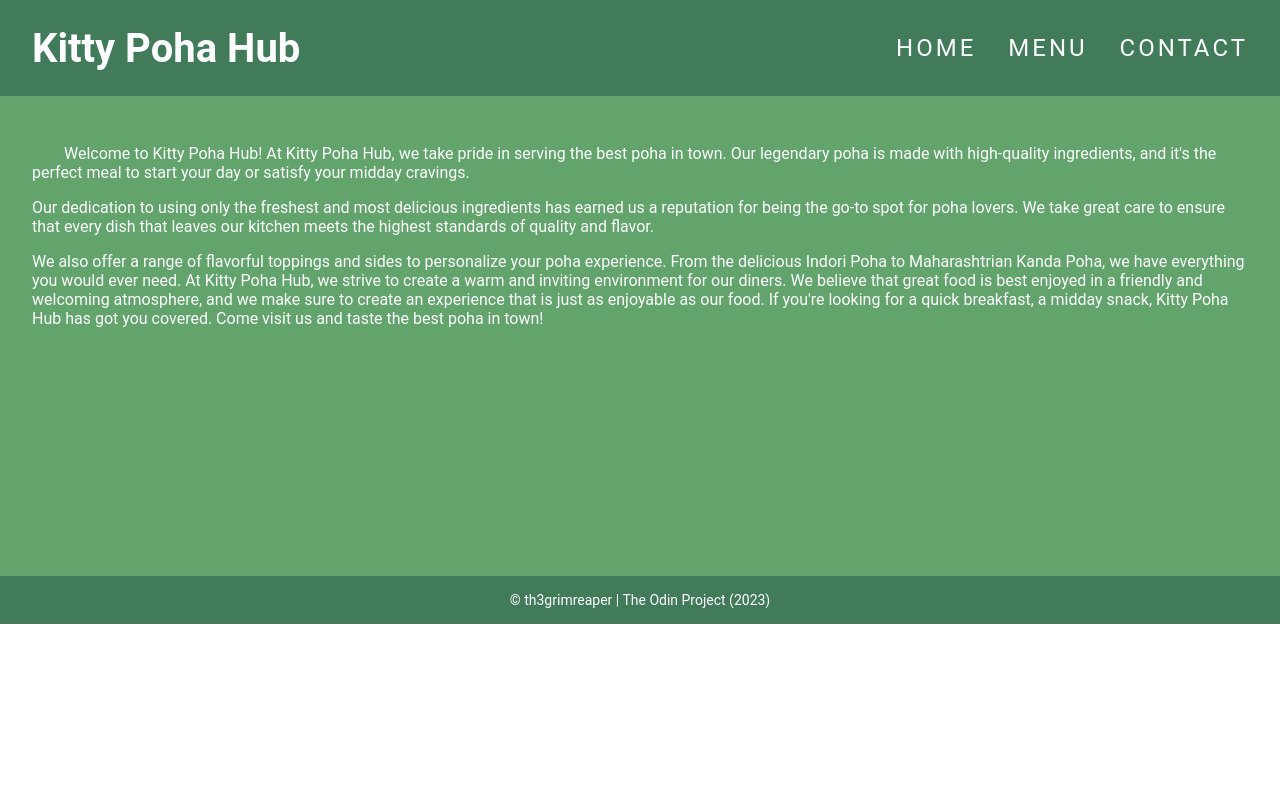
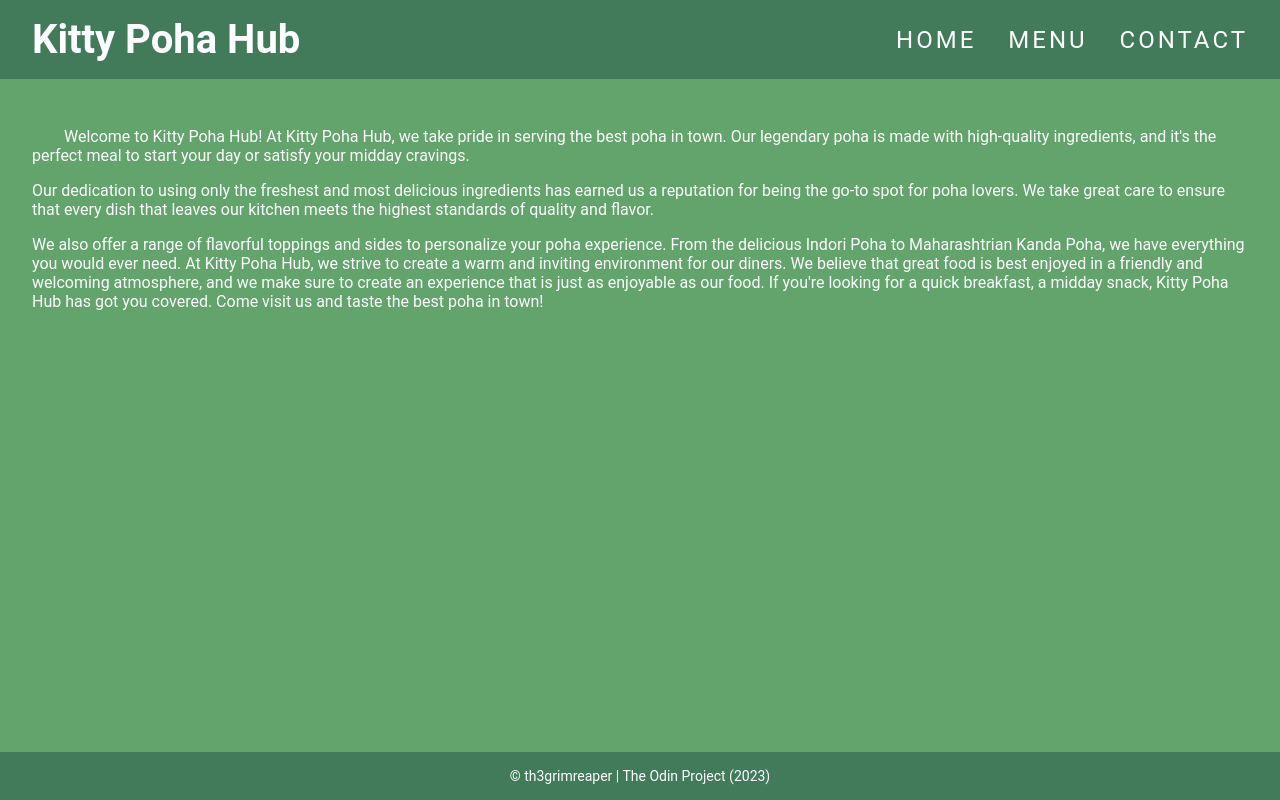
Before and after one commit to th3grimreaper/restaurant-page, a website built with webpack: page src/temp.html in a window 1280 px wide. Built offline with nearby package versions, Linux system fonts and the light colour scheme.

Commit message:
fix content height

```diff
--- a/src/styles/_content.scss
+++ b/src/styles/_content.scss
@@ -1,6 +1,7 @@
 @use 'variables' as v;
 
 .content {
+  flex: 1;
   background-color: v.$content-grey;
   ul {
     margin-top: 2em;
--- a/src/styles/_media.scss
+++ b/src/styles/_media.scss
@@ -1,9 +1,4 @@
 @media (min-width: 768px) {
-  .container {
-    grid-template-columns: 1fr;
-    grid-template-rows: 2fr 10fr 1fr;
-  }
-
   .navigation {
     display: flex;
   }
--- a/src/styles/main.scss
+++ b/src/styles/main.scss
@@ -18,7 +18,9 @@
 }
 
 .container {
-  display: grid;
+  height: 100vh;
+  display: flex;
+  flex-direction: column;
 }
 
 .cont {
--- a/src/temp.html
+++ b/src/temp.html
@@ -10,14 +10,14 @@
 
 <body>
   <div class="container">
-    <div class="heading cont">
-      <header class="header">Kitty Poha Hub</header>
+    <header class="heading cont">
+      <div class="header">Kitty Poha Hub</div>
       <div class="navigation">
         <a id="home" href="#">Home</a>
         <a id="menu" href="#">Menu</a>
         <a id="about" href="#">Contact</a>
       </div>
-    </div>
+    </header>
     <main class="content"></main>
   </div>
 </body>
```
